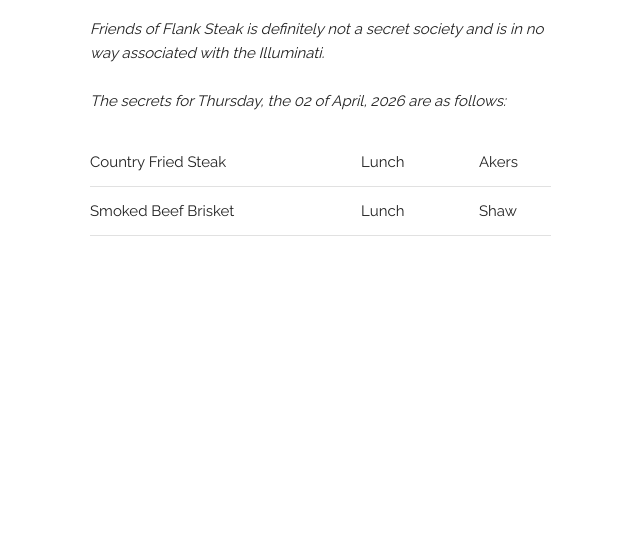
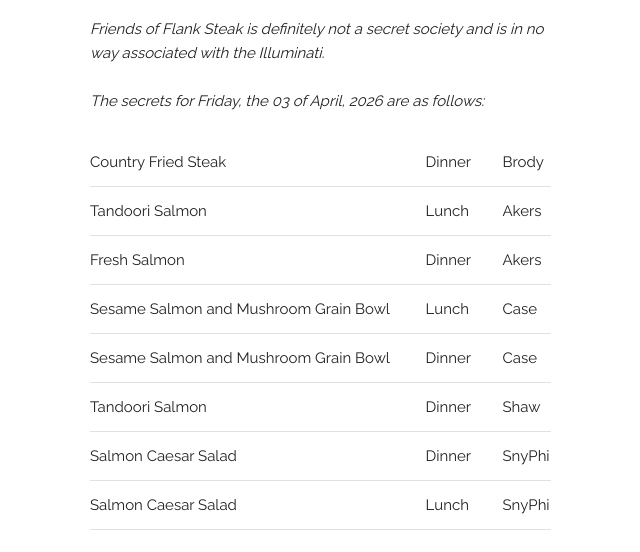
Before and after one commit to paulreece42-agent/friends-of-flank-steak, a website: page public_html/index.html in a window 1280 px wide. Shown: the part 146-698 px from the top of the page, without its empty margins (70-710 px from the left). Drawn offline with Linux system fonts and the light colour scheme; a small style sheet from the web is missing.

```diff
--- a/public_html/index.html
+++ b/public_html/index.html
@@ -36,12 +36,24 @@
     <div class="row">
       <div class="one-half column" style="margin-top: 10%">
         <h3>Friends of Flank Steak</h3>
-        <p><i>Friends of Flank Steak is definitely not a secret society and is in no way associated with the Illuminati.<br><br>The secrets for Thursday, the 02 of April, 2026 are as follows:<br></i></p>
+        <p><i>Friends of Flank Steak is definitely not a secret society and is in no way associated with the Illuminati.<br><br>The secrets for Friday, the 03 of April, 2026 are as follows:<br></i></p>
         <table class="u-full-width">
 
-        <tr><td>Country Fried Steak</td><td>Lunch</td><td>Akers</td></tr>
+        <tr><td>Country Fried Steak</td><td>Dinner</td><td>Brody</td></tr>
 
-        <tr><td>Smoked Beef Brisket</td><td>Lunch</td><td>Shaw</td></tr>
+        <tr><td>Tandoori Salmon </td><td>Lunch</td><td>Akers</td></tr>
+
+        <tr><td>Fresh Salmon</td><td>Dinner</td><td>Akers</td></tr>
+
+        <tr><td>Sesame Salmon and Mushroom Grain Bowl </td><td>Lunch</td><td>Case</td></tr>
+
+        <tr><td>Sesame Salmon and Mushroom Grain Bowl </td><td>Dinner</td><td>Case</td></tr>
+
+        <tr><td>Tandoori Salmon </td><td>Dinner</td><td>Shaw</td></tr>
+
+        <tr><td>Salmon Caesar Salad</td><td>Dinner</td><td>SnyPhi</td></tr>
+
+        <tr><td>Salmon Caesar Salad</td><td>Lunch</td><td>SnyPhi</td></tr>
 
         </table>
       </div>
```
Also changed, not shown: 1 other file.
